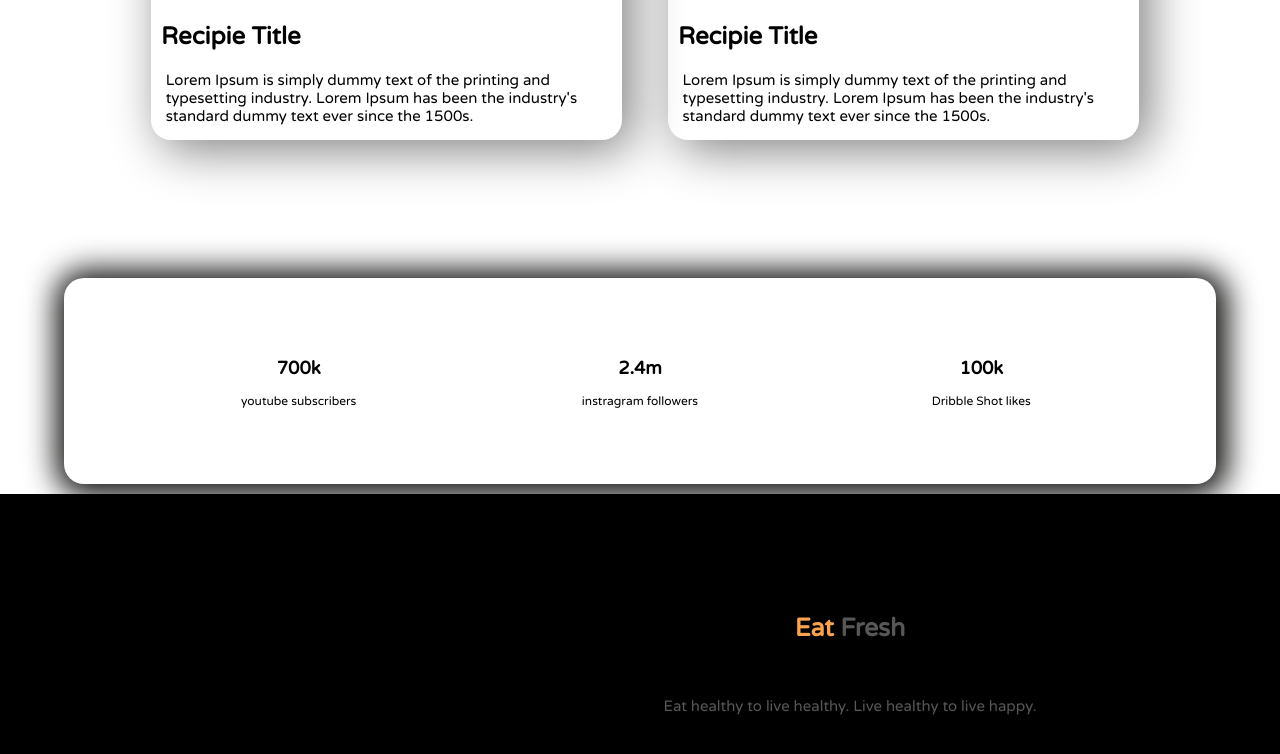
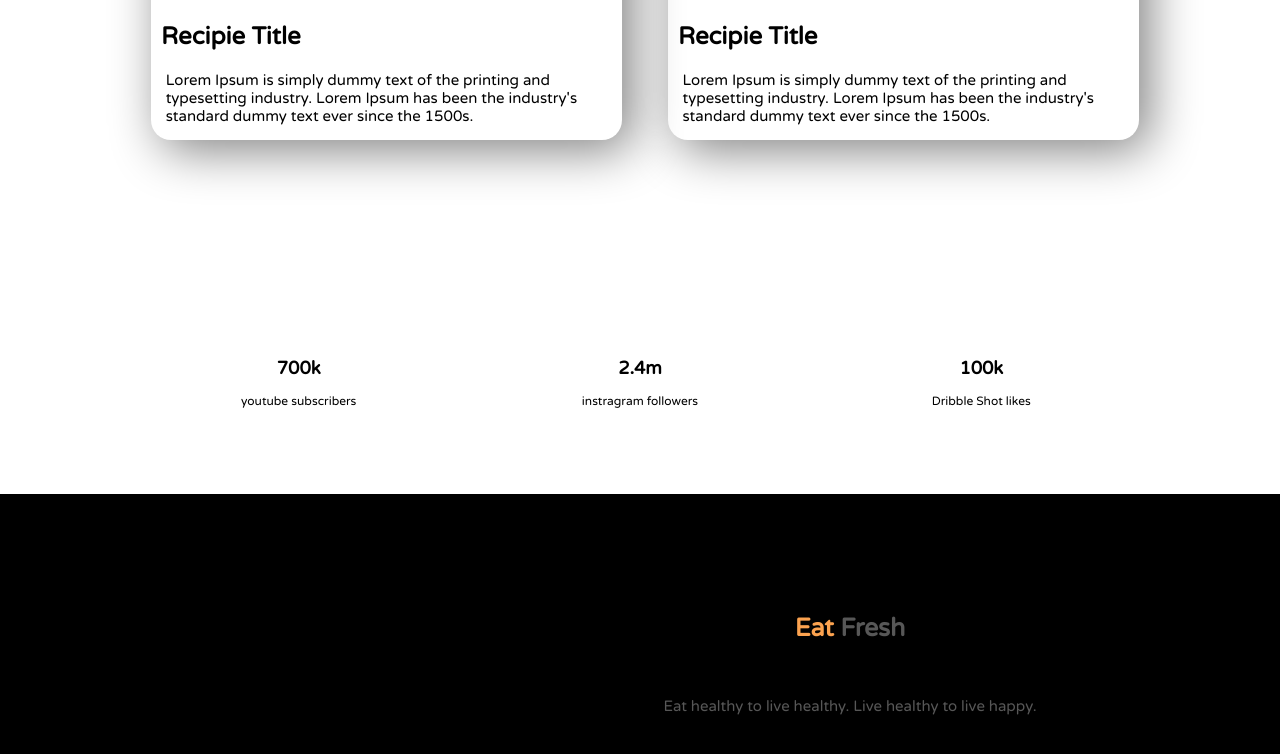
Before and after one commit to arafatrahat94/eat-healthy, a plain HTML site: page index.html in a window 1280 px wide. Shown: the part 1625-2379 px from the top of the page. Drawn offline with Linux system fonts and the light colour scheme.

Commit message:
design upadted

```diff
--- a/style.css
+++ b/style.css
@@ -102,8 +102,6 @@ section{
     color: black;
     width: 80%;
     margin-left: 5%;
-    box-shadow: 2px 2px 30px 10px rgb(17, 17, 16);
-    border-radius: 20px;
 }
 .half-width3{
     width: 100%;
```
